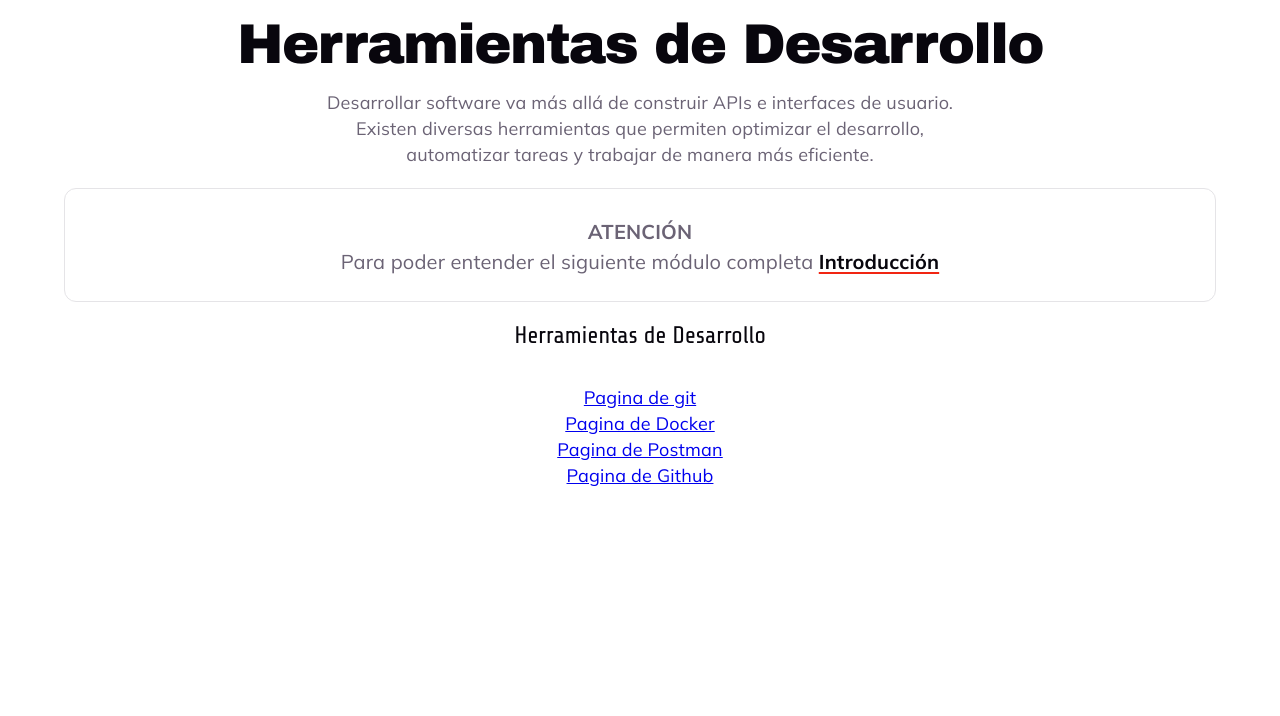
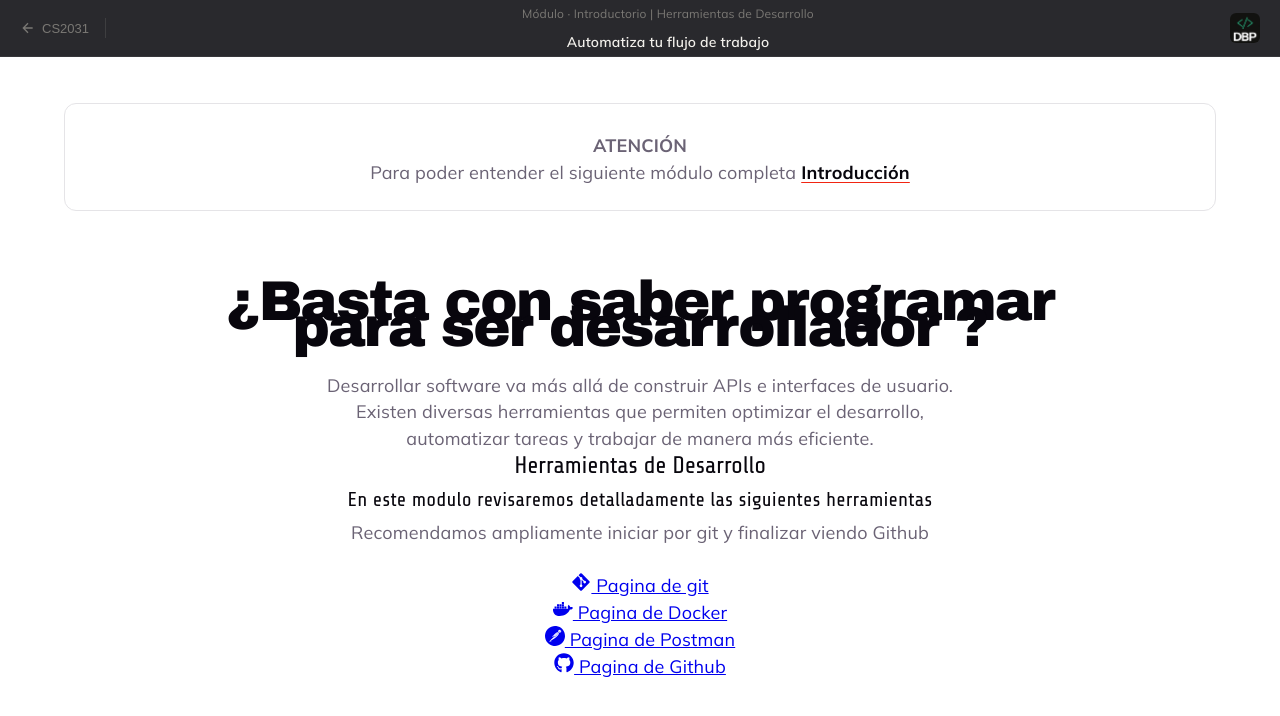
Before and after one commit to Lazheart/DBP-CS2031, a React (Vite) app: page /DBP-CS2031/tools in a window 1280 px wide. Shown: the top 716 px of the page. Built offline with nearby package versions, Linux system fonts and the light colour scheme; a web font is replaced by a local one.

Commit message:
feat: update ToolsPage UI with icon library, header integration, and add logo to PageHeader

```diff
--- a/package.json
+++ b/package.json
@@ -14,6 +14,7 @@
     "lucide-react": "^1.31.0",
     "react": "^19.2.7",
     "react-dom": "^19.2.7",
+    "react-icons": "^5.7.0",
     "react-router-dom": "^7.18.2",
     "tailwindcss": "^4.3.3"
   },
--- a/src/components/PageHeader.tsx
+++ b/src/components/PageHeader.tsx
@@ -1,5 +1,6 @@
 import React from "react";
 import { useNavigate } from "react-router-dom";
+import dbpLogo from "/dbp-cs2031.png";
 
 interface ModuleHeaderProps {
   lesson?: {
@@ -130,6 +131,20 @@
             {lesson.title}
           </div>
         </div>
+
+        {/* LOGO DBP */}
+        <img
+          src={dbpLogo}
+          alt="DBP CS2031"
+          style={{
+            marginLeft: "auto",
+            flexShrink: 0,
+            width: "30px",
+            height: "30px",
+            borderRadius: "6px",
+            objectFit: "cover",
+          }}
+        />
       </div>
     </header>
   );
--- a/src/index.css
+++ b/src/index.css
@@ -789,7 +789,7 @@
 
 .modules-note {
   font-family: var(--sans);
-  font-size: 20px;
+  font-size: 18px;
   line-height: 1.5;
   color: var(--text);
   margin-top: 0;
--- a/src/pages/tools/ToolsPage.tsx
+++ b/src/pages/tools/ToolsPage.tsx
@@ -1,12 +1,25 @@
 import { Link } from "react-router-dom"
+import { FaGitAlt, FaGithub, FaDocker } from "react-icons/fa"
+import { SiPostman } from "react-icons/si"
 import IntroAdvice from "../../components/IntroAdvice"
+import ModuleHeader from "../../components/PageHeader"
 
 const ToolsPage = () => {
     return (
         <div className="tools-page">
-            <h1>Herramientas de Desarrollo</h1>
+            <ModuleHeader
+            lesson={{
+            topic: "Introductorio | Herramientas de Desarrollo",
+            title: "Automatiza tu flujo de trabajo",
+            }}
+        />
+            <br />
+            <IntroAdvice />
+            <br />
 
-            <div className="toolpage-description">
+            <h1 className="">¿Basta con saber programar <br /> para ser desarrollador ?</h1>
+
+            <div className="toolpage-description padding-20px">
                 <p>
                     Desarrollar software va más allá de construir APIs e interfaces de usuario.
                     <br />Existen diversas herramientas que permiten optimizar el desarrollo,
@@ -14,17 +27,21 @@
                 </p>
             </div>
 
-            <IntroAdvice />
+            <div className="toolspage-subtopics padding-20px">
+                <h2>Herramientas de Desarrollo</h2>
+                <h3>En este modulo revisaremos detalladamente las siguientes herramientas</h3>
+                <p> Recomendamos ampliamente iniciar por git y finalizar viendo Github</p>
+                <br />
+                <Link to="/tools/git" className="flex items-center gap-2"><FaGitAlt size={20} /> Pagina de git</Link>
+                <br />
+                <Link to="/tools/docker" className="flex items-center gap-2"><FaDocker size={20} /> Pagina de Docker</Link>
+                <br />
+                <Link to="/tools/postman" className="flex items-center gap-2"><SiPostman size={20} /> Pagina de Postman</Link>
+                <br />
+                <Link to="/tools/github" className="flex items-center gap-2"><FaGithub size={20} /> Pagina de Github</Link>
+            </div>
 
-            <h2>Herramientas de Desarrollo</h2>
-            <br />
-            <Link to="/tools/git">Pagina de git</Link>
-            <br />
-            <Link to="/tools/docker">Pagina de Docker</Link>
-            <br />
-            <Link to="/tools/postman">Pagina de Postman</Link>
-            <br />
-            <Link to="/tools/github">Pagina de Github</Link>
+
         </div>
     )
 }
```
Also changed, not shown: 1 other file (tests, documents, lock files or other folders).
